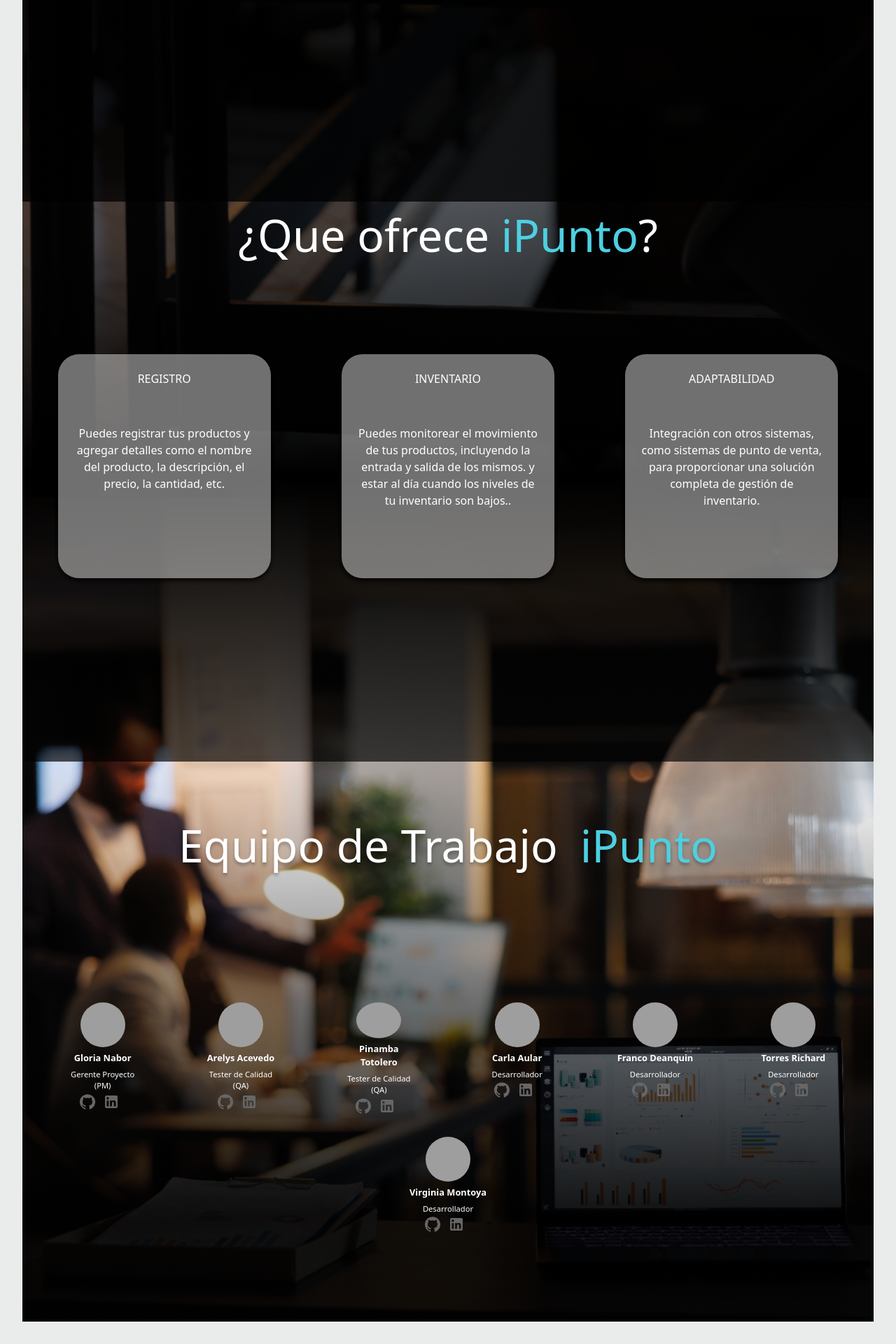
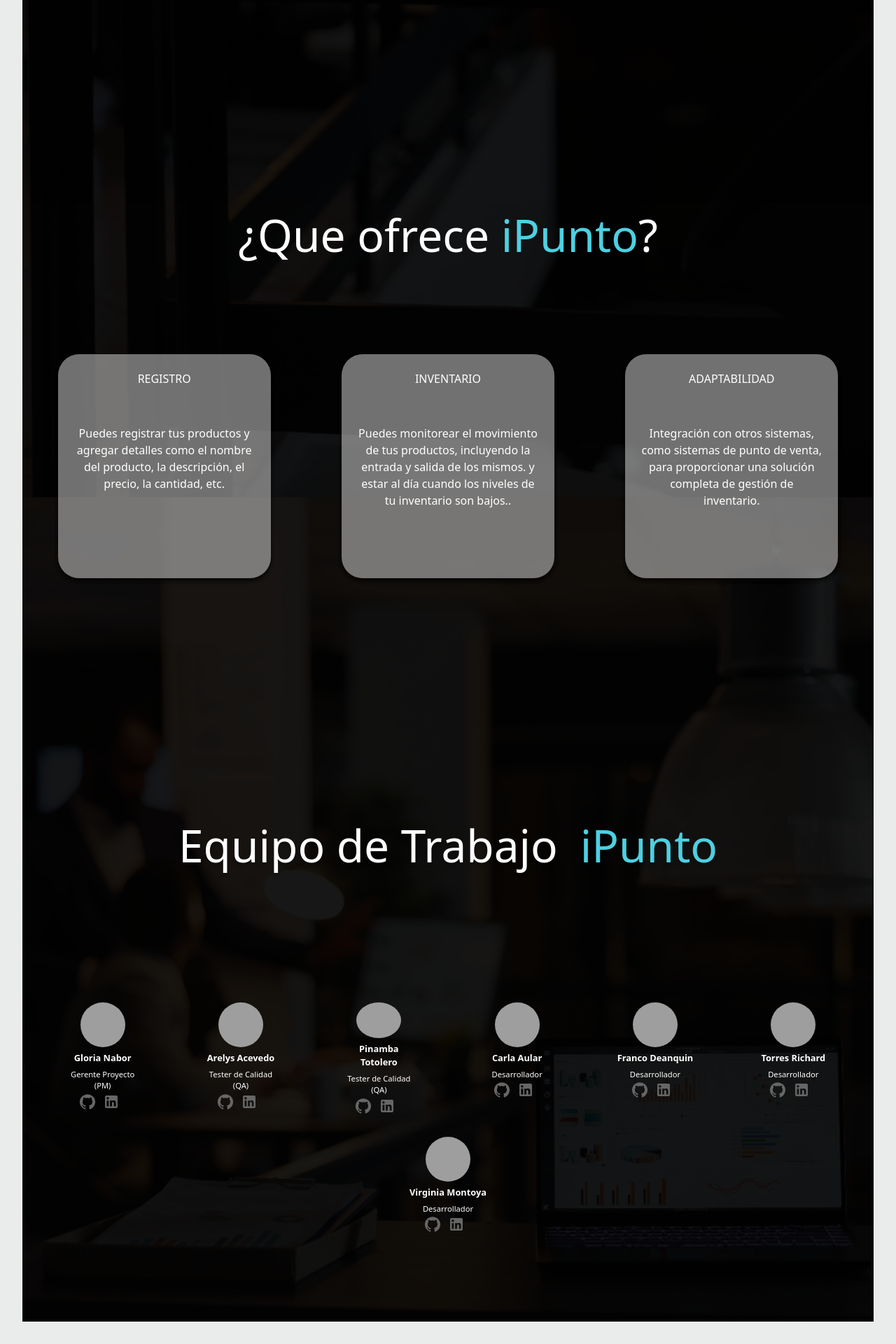
Before and after one commit to No-Country/c15-05-m-node-react, a React (Vite) app in the folder front/: page / in a window 1280 px wide. Shown: the part 1243-3163 px from the top of the page at 70% size. Built offline with nearby package versions, Linux system fonts and the light colour scheme; no server answers; grey boxes are pictures that could not be loaded; a web font is replaced by a local one.

Commit message:
background de la landingpage

```diff
--- a/front/src/components/pages/landing/components/Footer.componet.css
+++ b/front/src/components/pages/landing/components/Footer.componet.css
@@ -4,7 +4,7 @@
   justify-content: space-around;
   min-height: 100vh;
   width: 100%;
-  background: linear-gradient(180deg, #00000000 0%,  #00000017 10%, #000000e6 80%);
+  background: #020202e8;
 }
 .footer-name {
     display: flex;
--- a/front/src/components/pages/landing/components/LandingCard.component.css
+++ b/front/src/components/pages/landing/components/LandingCard.component.css
@@ -1,8 +1,5 @@
 .landingcard-container {
-    /* background: linear-gradient(180deg, rgba(0,0,0,0.9) 0%,  rgba(0,0,0,1)15%);
-  width: 100%;
-  height: 80vh; */
-  background: linear-gradient(0deg, #000000ac 0%, #000000 51%, #00000094 100%);
+  background: #020202e8;
   width: 100%;
   height: 100vh;
 }
```
